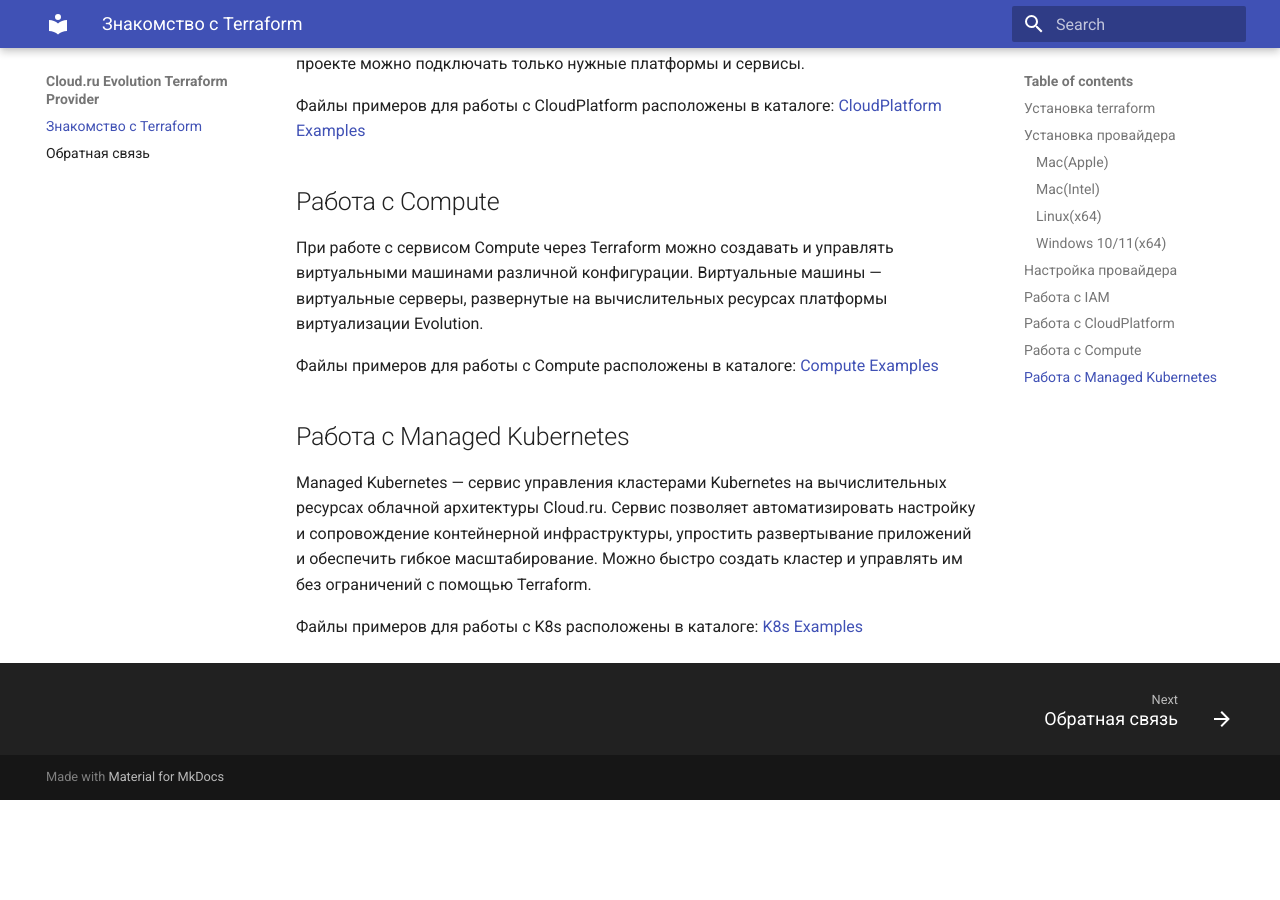
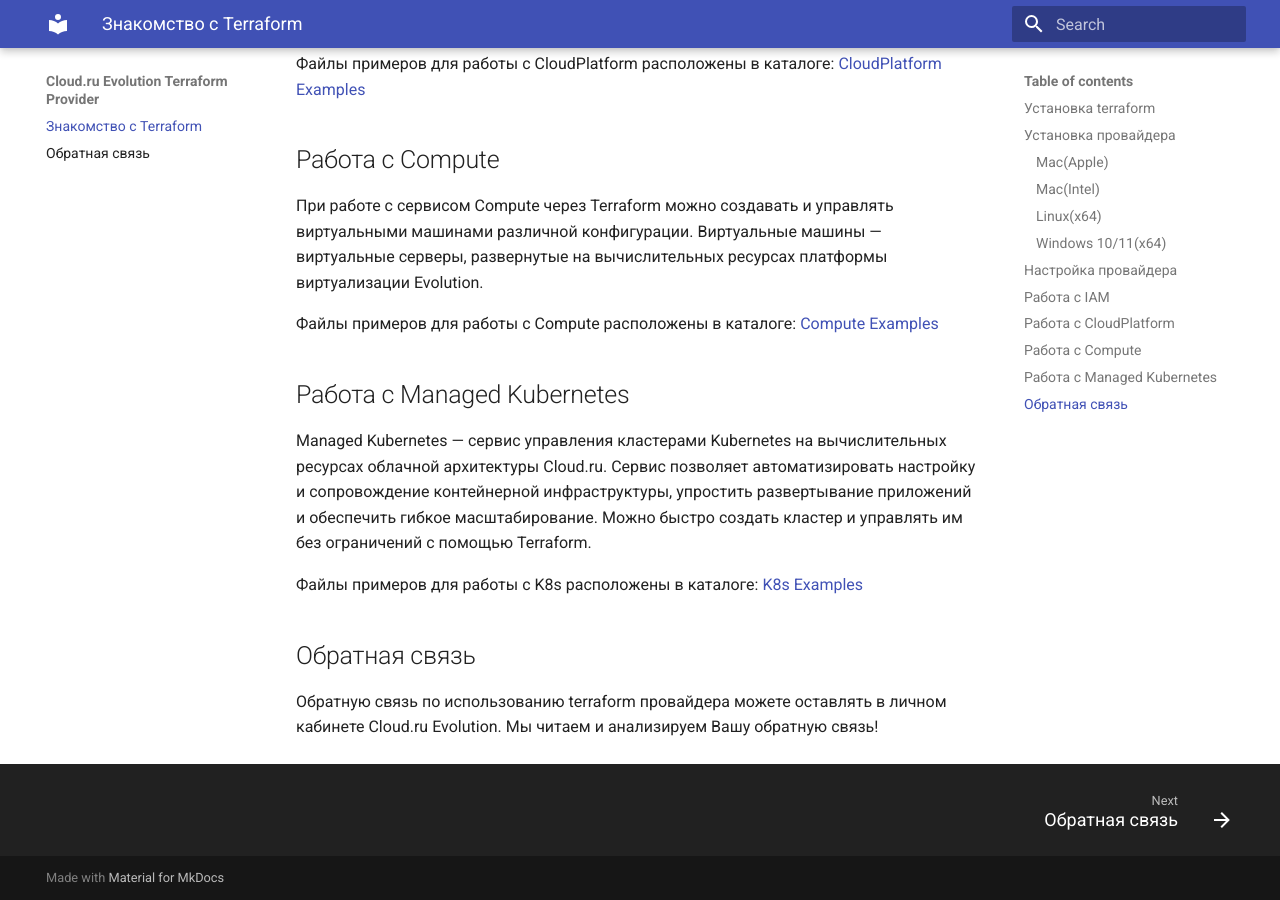
Before and after one commit to CLOUDdotRu/evo-terraform, an MkDocs documentation site: the page built from docs/index.md, in a window 1280 px wide and 900 px high, scrolled down 2945 px. Built offline with MkDocs 1.6.1 and Material for MkDocs 9.7.7, drawn with Linux system fonts in a browser that asks for light colours; before the commit the page ends 3745 px from its top, so only the background shows below that; some of the changed text lies outside the part shown.

Commit message:
Update index.md

```diff
--- a/docs/index.md
+++ b/docs/index.md
@@ -122,3 +122,7 @@
 Сервис позволяет автоматизировать настройку и сопровождение контейнерной инфраструктуры, упростить развертывание приложений и обеспечить гибкое масштабирование. Можно быстро создать кластер и управлять им без ограничений с помощью Terraform.
 
 Файлы примеров для работы с K8s расположены в каталоге: [K8s Examples](https://github.com/CLOUDdotRu/evo-terraform/tree/main/examples/k8s)
+
+## Обратная связь
+
+Обратную связь по использованию terraform провайдера можете оставлять в личном кабинете Cloud.ru Evolution. Мы читаем и анализируем Вашу обратную связь!
```
Also changed, not shown: other parts of docs/index.md (+1 -1 lines).
